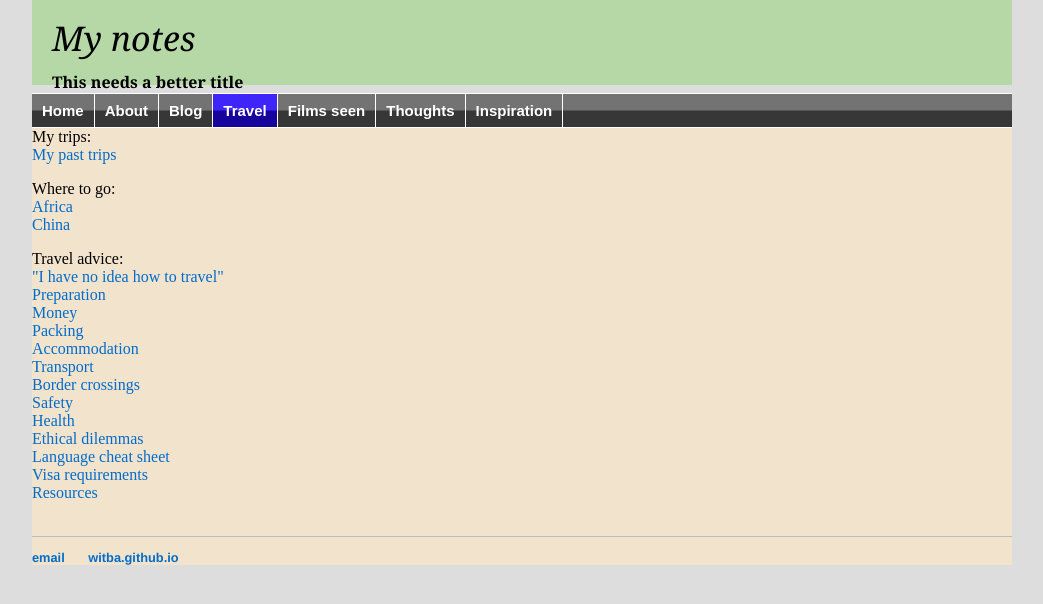
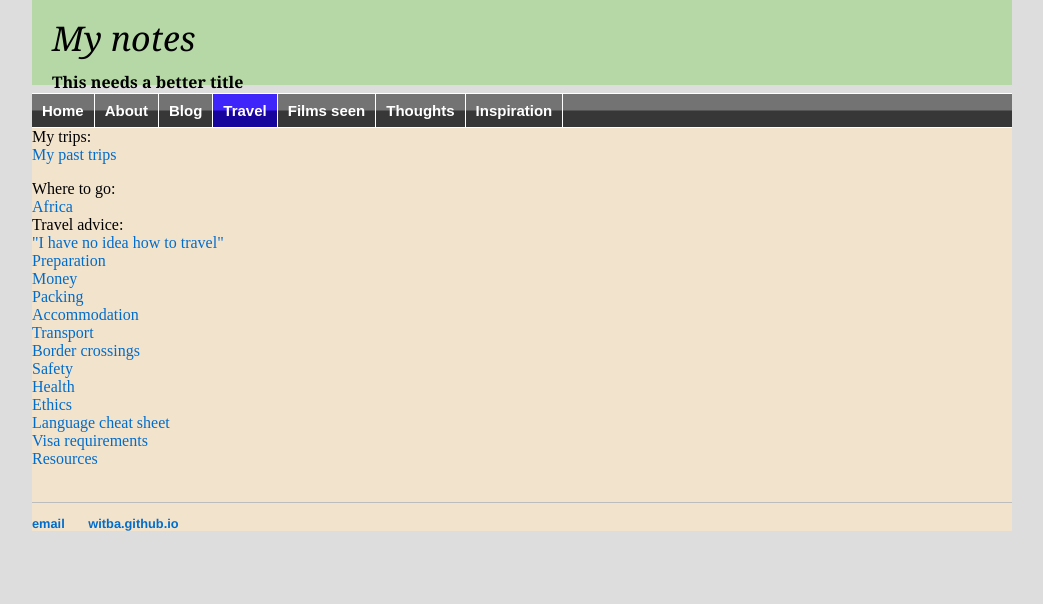
Before and after one commit to witba/witba.github.io, a Jekyll site: the page built from travel/index.html, in a window 1280 px wide. Shown: the top 604 px of the page, without its empty margins (118-1161 px from the left). Built offline with Jekyll 4.4.1, drawn with Linux system fonts in a browser that asks for light colours.

Commit message:
Update index.html

```diff
--- a/travel/index.html
+++ b/travel/index.html
@@ -7,7 +7,6 @@ My trips:<br>
 <a href="pasttrips.html">My past trips</a></p>
 Where to go:<br>
 <a href="africa.html">Africa</a><br>
-<a href="china.html">China</a></p>
 Travel advice:<br>
 <a href="waystotravel.html">"I have no idea how to travel"</a><br>
 <a href="preparation.html">Preparation</a><br>
@@ -18,7 +17,7 @@ Travel advice:<br>
 <a href="borders.html">Border crossings</a><br>
 <a href="safety.html">Safety</a><br>
 <a href="health.html">Health</a><br>
-<a href="ethics.html">Ethical dilemmas</a><br>
+<a href="ethics.html">Ethics</a><br>
 <a href="lang.html">Language cheat sheet</a><br>
 <a href="visas.html">Visa requirements</a><br>
 <a href="resources.html">Resources</a></p><br>
```
